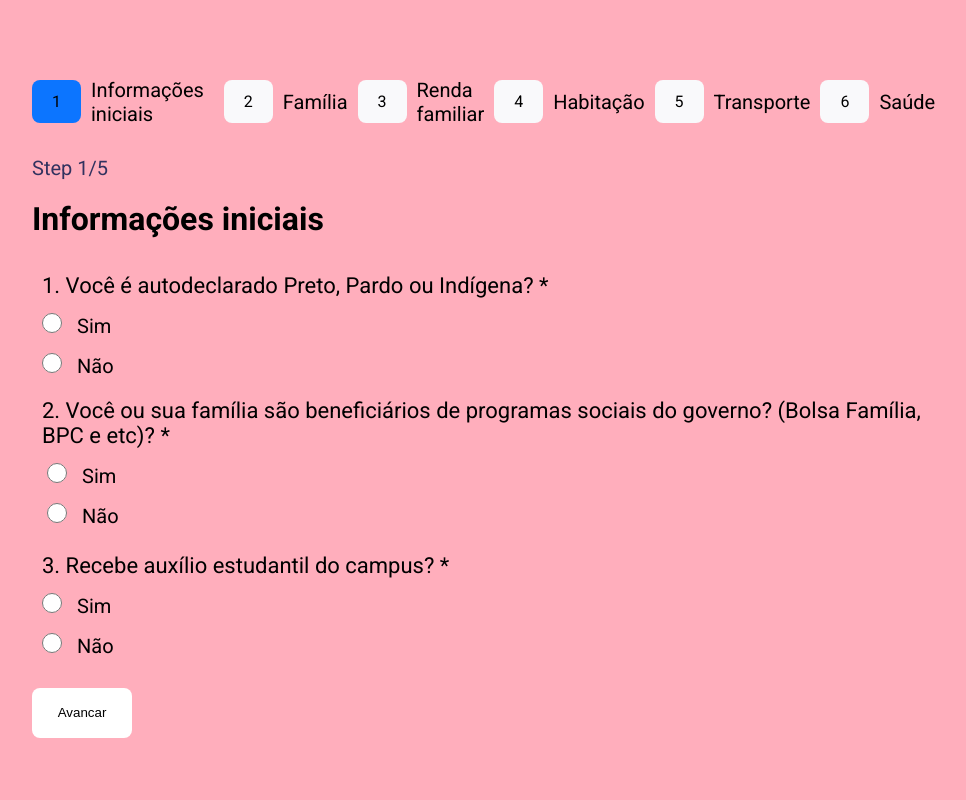
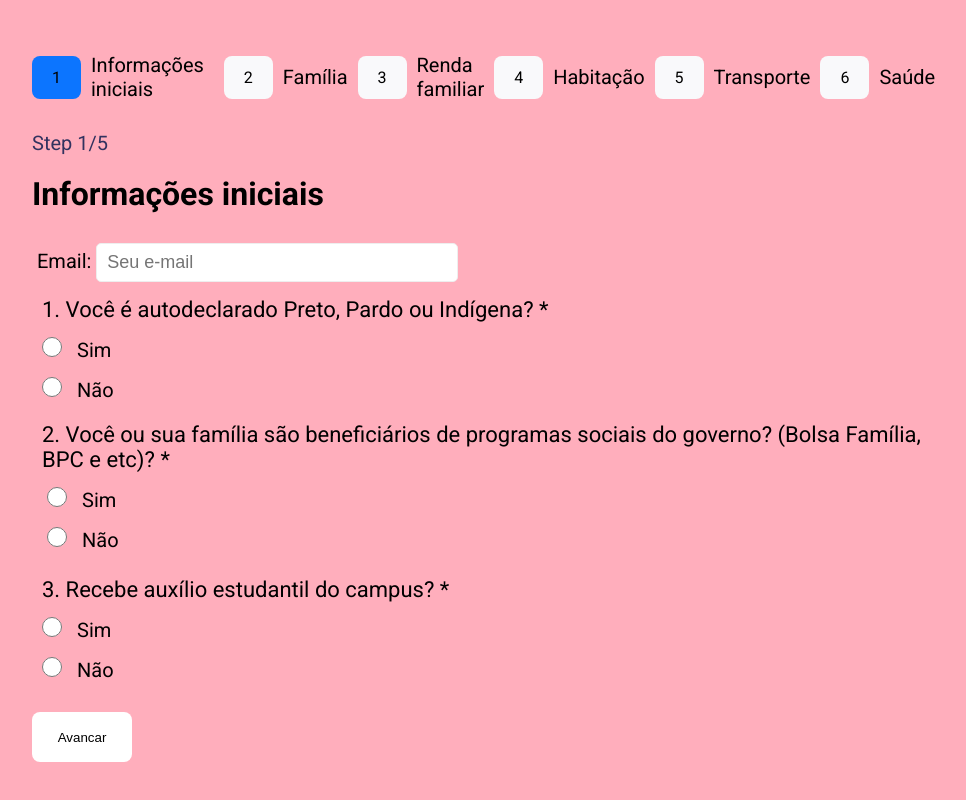
Before and after one commit to willidert/auxilio-estudantil-microservice, an Angular app in the folder web/: page / in a window 1280 px wide. Shown: the whole page, without its empty margins (308-1274 px from the left). Built offline with nearby package versions, Linux system fonts and the light colour scheme.

Commit message:
feat(web): create user-email component

```diff
--- a/web/src/app/app.module.ts
+++ b/web/src/app/app.module.ts
@@ -11,6 +11,7 @@ import { FormStepThreeComponent } from './form-step-three/form-step-three.compon
 import { FormStepFourComponent } from './form-step-four/form-step-four.component';
 import { FormStepFiveComponent } from './form-step-five/form-step-five.component';
 import { FormStepSixComponent } from './form-step-six/form-step-six.component';
+import { UserEmailComponent } from './user-email/user-email.component';
 
 @NgModule({
   declarations: [
@@ -21,6 +22,7 @@ import { FormStepSixComponent } from './form-step-six/form-step-six.component';
     FormStepFourComponent,
     FormStepFiveComponent,
     FormStepSixComponent,
+    UserEmailComponent,
   ],
   imports: [BrowserModule, AppRoutingModule, FormsModule, HttpClientModule],
   providers: [],
--- a/web/src/app/form-step-one/form-step-one.component.html
+++ b/web/src/app/form-step-one/form-step-one.component.html
@@ -31,6 +31,9 @@
       <h3>Informações iniciais</h3>
     </div>
     <div class="form-wrapper">
+      <div>
+        <app-user-email></app-user-email>
+      </div>
       <div>
         <p>1. Você é autodeclarado Preto, Pardo ou Indígena? *</p>
         <input
--- /dev/null
+++ b/web/src/app/user-email/user-email.component.html
@@ -0,0 +1,9 @@
+<label for="email-user">
+  Email:
+  <input
+    id="email-user"
+    type="text"
+    placeholder="Seu e-mail"
+    [(ngModel)]="formQuestions.email"
+  />
+</label>
--- /dev/null
+++ b/web/src/app/user-email/user-email.component.scss
@@ -0,0 +1,10 @@
+label {
+  font-size: 20px;
+  input {
+    padding: 8px 10px;
+    width: 40%;
+    font-size: 18px;
+    border-radius: 5px;
+    border: 1px solid #eee;
+  }
+}
--- /dev/null
+++ b/web/src/app/user-email/user-email.component.ts
@@ -0,0 +1,18 @@
+import { Component, OnInit } from '@angular/core';
+import { UserFormQuestions } from '../models/user-form-questions';
+import { FormDataService } from '../services/form-data.service';
+
+@Component({
+  selector: 'app-user-email',
+  templateUrl: './user-email.component.html',
+  styleUrls: ['./user-email.component.scss'],
+})
+export class UserEmailComponent implements OnInit {
+  formQuestions: UserFormQuestions;
+
+  constructor(public formDataService: FormDataService) {
+    this.formQuestions = formDataService.formQuestions;
+  }
+
+  ngOnInit(): void {}
+}
```
